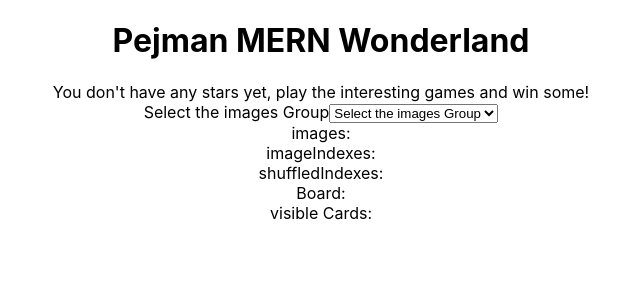
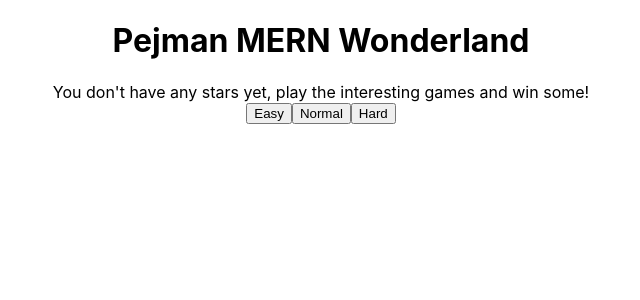
Before and after one commit to PejmanFSD/Pejman-MERN-Wonderland, a React (Create React App) app: page / in a window 1280 px wide. Both pictures are taken after a click on the button "Memory Cards". Shown: the top 300 px of the page, without its empty margins (319-959 px from the left). Built offline with nearby package versions, Linux system fonts and the light colour scheme.

Commit message:
Assigning the 3 game levels.
There're 3 levels for the game: "Easy", "Normal" and "Hard".

```diff
--- a/src/MemoryCards/Board.jsx
+++ b/src/MemoryCards/Board.jsx
@@ -2,7 +2,14 @@ import { useState, useEffect } from "react";
 import Card from "./Card";
 import { getRandArr } from "../utils";
 
-export default function Board({ images, nrows, ncols, isImagesGroupChosen }) {
+export default function Board({
+  images,
+  nrows,
+  ncols,
+  isImagesGroupChosen,
+  easy,
+  normal,
+}) {
   const [board, setBoard] = useState([]);
   const [shuffledIndexes, setShuffledIndexes] = useState([]);
   const [visibleCards, setVisibleCards] = useState([]);
@@ -54,6 +61,8 @@ export default function Board({ images, nrows, ncols, isImagesGroupChosen }) {
                   status={card[3]}
                   board={board}
                   setBoard={setBoard}
+                  easy={easy}
+                  normal={normal}
                 />
               }
             </div>
@@ -70,6 +79,8 @@ export default function Board({ images, nrows, ncols, isImagesGroupChosen }) {
                   status={card[3]}
                   board={board}
                   setBoard={setBoard}
+                  easy={easy}
+                  normal={normal}
                 />
               }
               <br></br>
--- a/src/MemoryCards/Card.jsx
+++ b/src/MemoryCards/Card.jsx
@@ -10,6 +10,8 @@ export default function Card({
   images,
   imageIndex,
   setBoard,
+  easy,
+  normal,
 }) {
   const toggleCard = () => {
     if (visibleCards.length === 0) {
@@ -82,7 +84,7 @@ export default function Card({
           : Pejman
       }
       style={{
-        width: "100px",
+        width: easy ? "150px" : normal ? "75px" : "60px",
         border: "2px solid black",
         margin: "3px",
         pointerEvents: status === 1 && "none",
--- a/src/MemoryCards/MemoryCards.jsx
+++ b/src/MemoryCards/MemoryCards.jsx
@@ -6,11 +6,38 @@ const imagesGroup = ["Emojis", "Animals", "Fruits", "Cars", "Movie Characters"];
 export default function MemoryCards() {
   const [images, setImages] = useState([]);
   const [isImagesGroupChosen, setIsImagesGroupChosen] = useState(false);
+  const [isGameStarted, setIsGameStarted] = useState(false);
+  const [easy, setEasy] = useState(false);
+  const [normal, setNormal] = useState(false);
+  const [hard, setHard] = useState(false);
+  const handleEasy = () => {
+    setEasy(true);
+    setNormal(false);
+    setHard(false);
+    setIsGameStarted(true);
+  };
+  const handleNormal = () => {
+    setEasy(false);
+    setNormal(true);
+    setHard(false);
+    setIsGameStarted(true);
+  };
+  const handleHard = () => {
+    setEasy(false);
+    setNormal(false);
+    setHard(true);
+    setIsGameStarted(true);
+  };
   const handleChangeImages = (e) => {
     if (e.target.value === "Fruits") {
-      const initialImagesArray = fruits
-        .slice(0, 4)
-        .flatMap((n) => [n, n, n, n]);
+      let initialImagesArray;
+      if (easy) {
+        initialImagesArray = fruits.slice(0, 4).flatMap((n) => [n, n, n, n]);
+      } else if (normal) {
+        initialImagesArray = fruits.slice(0, 16).flatMap((n) => [n, n, n, n]);
+      } else if (hard) {
+        initialImagesArray = fruits.flatMap((n) => [n, n, n, n]);
+      }
       let copyImages = [...images];
       for (let i = 0; i < initialImagesArray.length; i++) {
         copyImages.push({ image: initialImagesArray[i], imageIndex: i });
@@ -18,9 +45,18 @@ export default function MemoryCards() {
       setImages(copyImages);
     }
     if (e.target.value === "Movie Characters") {
-      const initialImagesArray = characters
+      let initialImagesArray;
+      if (easy) {
+        initialImagesArray = characters
           .slice(0, 4)
           .flatMap((n) => [n, n, n, n]);
+      } else if (normal) {
+        initialImagesArray = characters
+          .slice(0, 16)
+          .flatMap((n) => [n, n, n, n]);
+      } else if (hard) {
+        initialImagesArray = characters.flatMap((n) => [n, n, n, n]);
+      }
       let copyImages = [...images];
       for (let i = 0; i < initialImagesArray.length; i++) {
         copyImages.push({ image: initialImagesArray[i], imageIndex: i });
@@ -28,9 +64,14 @@ export default function MemoryCards() {
       setImages(copyImages);
     }
     if (e.target.value === "Animals") {
-      const initialImagesArray = animals
-        .slice(0, 4)
-        .flatMap((n) => [n, n, n, n]);
+      let initialImagesArray;
+      if (easy) {
+        initialImagesArray = animals.slice(0, 4).flatMap((n) => [n, n, n, n]);
+      } else if (normal) {
+        initialImagesArray = animals.slice(0, 16).flatMap((n) => [n, n, n, n]);
+      } else if (hard) {
+        initialImagesArray = animals.flatMap((n) => [n, n, n, n]);
+      }
       let copyImages = [...images];
       for (let i = 0; i < initialImagesArray.length; i++) {
         copyImages.push({ image: initialImagesArray[i], imageIndex: i });
@@ -38,7 +79,14 @@ export default function MemoryCards() {
       setImages(copyImages);
     }
     if (e.target.value === "Cars") {
-      const initialImagesArray = cars.slice(0, 4).flatMap((n) => [n, n, n, n]);
+      let initialImagesArray;
+      if (easy) {
+        initialImagesArray = cars.slice(0, 4).flatMap((n) => [n, n, n, n]);
+      } else if (normal) {
+        initialImagesArray = cars.slice(0, 16).flatMap((n) => [n, n, n, n]);
+      } else if (hard) {
+        initialImagesArray = cars.flatMap((n) => [n, n, n, n]);
+      }
       let copyImages = [...images];
       for (let i = 0; i < initialImagesArray.length; i++) {
         copyImages.push({ image: initialImagesArray[i], imageIndex: i });
@@ -46,9 +94,14 @@ export default function MemoryCards() {
       setImages(copyImages);
     }
     if (e.target.value === "Emojis") {
-      const initialImagesArray = emojis
-        .slice(0, 4)
-        .flatMap((n) => [n, n, n, n]);
+      let initialImagesArray;
+      if (easy) {
+        initialImagesArray = emojis.slice(0, 4).flatMap((n) => [n, n, n, n]);
+      } else if (normal) {
+        initialImagesArray = emojis.slice(0, 16).flatMap((n) => [n, n, n, n]);
+      } else if (hard) {
+        initialImagesArray = emojis.flatMap((n) => [n, n, n, n]);
+      }
       let copyImages = [...images];
       for (let i = 0; i < initialImagesArray.length; i++) {
         copyImages.push({ image: initialImagesArray[i], imageIndex: i });
@@ -60,8 +113,20 @@ export default function MemoryCards() {
 
   return (
     <div>
+      {!isGameStarted && <button onClick={handleEasy}>Easy</button>}
+      {!isGameStarted && <button onClick={handleNormal}>Normal</button>}
+      {!isGameStarted && <button onClick={handleHard}>Hard</button>}
+      {isGameStarted && (
+        <div>
+          {!isImagesGroupChosen && (
             <label htmlFor="images">Select the images Group</label>
-      <select onChange={handleChangeImages} name="images" id="images">
+          )}
+          <select
+            onChange={handleChangeImages}
+            name="images"
+            id="images"
+            disabled={isImagesGroupChosen}
+          >
             <option value="" disabled selected>
               Select the images Group
             </option>
@@ -69,12 +134,18 @@ export default function MemoryCards() {
               <option>{group}</option>
             ))}
           </select>
+        </div>
+      )}
+      {isGameStarted && (
         <Board
           images={images}
-        nrows={4}
-        ncols={4}
+          nrows={easy ? 4 : normal ? 8 : 10}
+          ncols={easy ? 4 : normal ? 8 : 10}
           isImagesGroupChosen={isImagesGroupChosen}
+          easy={easy}
+          normal={normal}
         />
+      )}
     </div>
   );
 }
```
Lines whose indentation alone changed are shown as unchanged.
